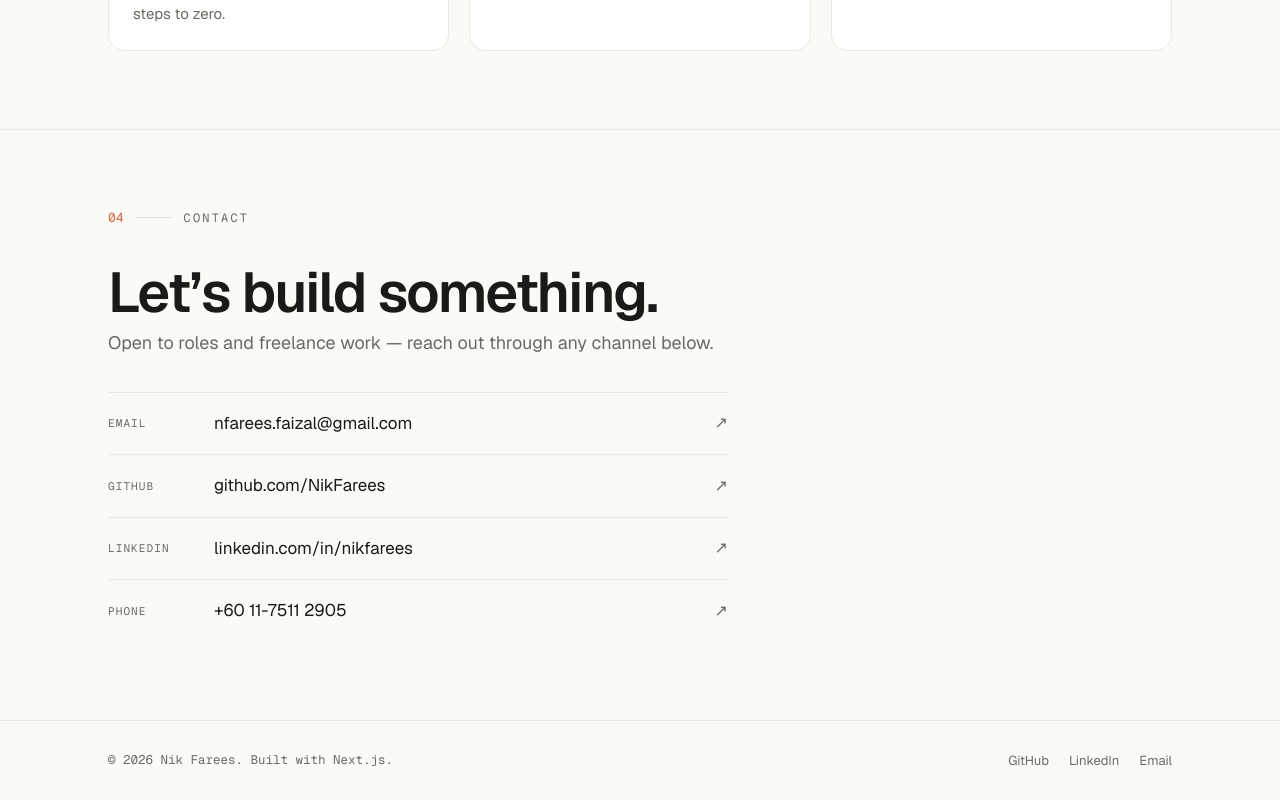
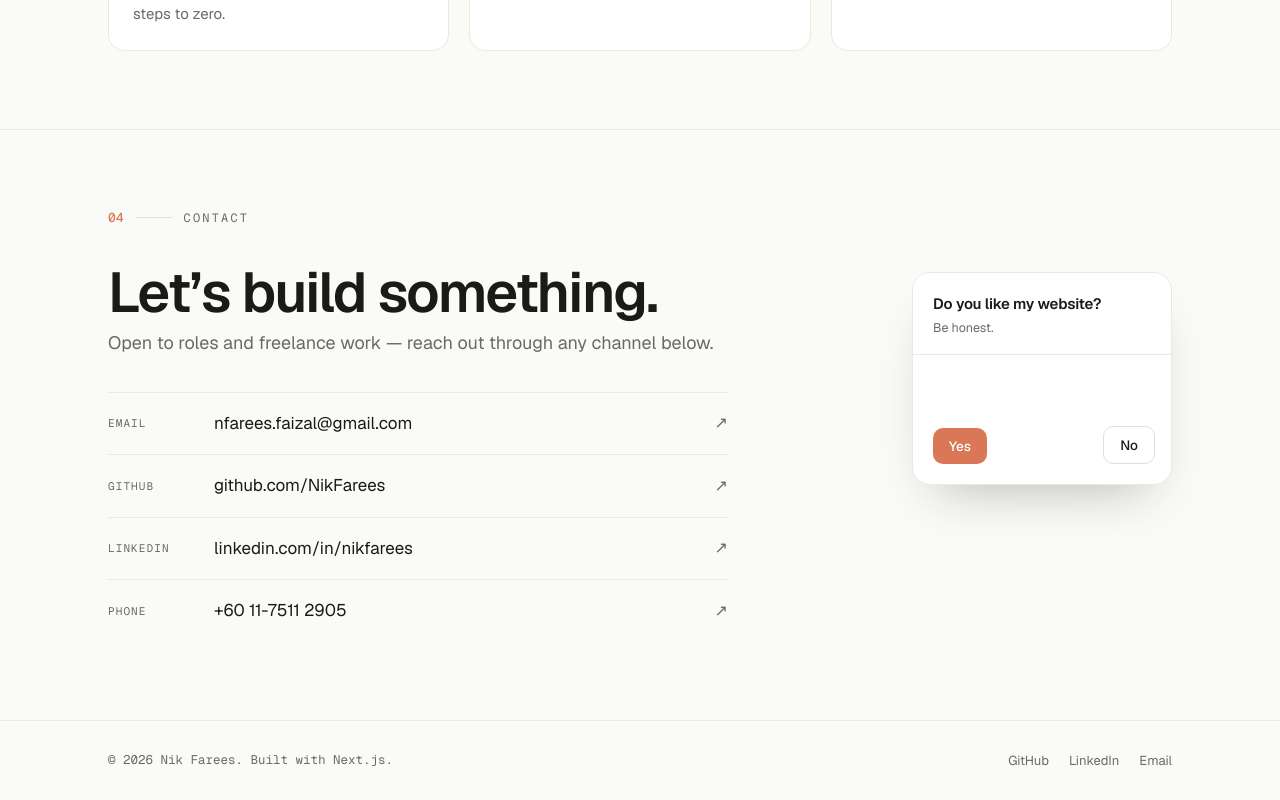
Before and after one commit to NikFarees/fareeslab-portfolio, a Next.js app: page / in a window 1280 px wide. Shown: the part 2079-2879 px from the top of the page. Built offline with nearby package versions, Linux system fonts and the light colour scheme.

Commit message:
contact and project card tweaks

```diff
--- a/app/projects/[slug]/page.tsx
+++ b/app/projects/[slug]/page.tsx
@@ -65,7 +65,7 @@ export default function ProjectDetail({
                   : "bg-[#eef5ef] text-[#3c7d54]"
               }`}
             >
-              {isPrivate ? "🔒 Private" : "● Public"}
+              {isPrivate ? "Private" : "● Public"}
             </span>
           </div>
 
@@ -100,7 +100,6 @@ export default function ProjectDetail({
             </div>
           ) : (
             <div className="mt-6 flex max-w-[560px] items-center gap-2.5 rounded-[12px] border border-[#e0c4a6] bg-accent-wash px-4 py-3.5 text-[13.5px] text-[#8a5631]">
-              <span>🔒</span>
               {isPrivate
                 ? "This is a private client project — source code and live link are not publicly available."
                 : "Links for this project will be added soon."}
--- a/components/Contact.tsx
+++ b/components/Contact.tsx
@@ -1,7 +1,179 @@
+"use client";
+
+import { useState, useRef, useCallback, useEffect } from "react";
 import { site } from "@/data/site";
 import Reveal from "./Reveal";
 import SectionTag from "./SectionTag";
 
+// ---------------------------------------------------------------------------
+// Confetti canvas
+// ---------------------------------------------------------------------------
+function Confetti({ onDone }: { onDone: () => void }) {
+  const canvasRef = useRef<HTMLCanvasElement>(null);
+
+  useEffect(() => {
+    const canvas = canvasRef.current;
+    if (!canvas) return;
+    const ctx = canvas.getContext("2d");
+    if (!ctx) return;
+
+    canvas.width = window.innerWidth;
+    canvas.height = window.innerHeight;
+
+    const COLORS = ["#D97757", "#5fb573", "#6f8fb5", "#e0b04f", "#e06c5b", "#f0c070"];
+    const pieces = Array.from({ length: 160 }, () => ({
+      x: Math.random() * canvas.width,
+      y: -20 - Math.random() * 120,
+      vx: (Math.random() - 0.5) * 6,
+      vy: Math.random() * 2 + 1,
+      color: COLORS[Math.floor(Math.random() * COLORS.length)],
+      w: Math.random() * 11 + 4,
+      h: Math.random() * 7 + 3,
+      rot: Math.random() * 360,
+      rotV: (Math.random() - 0.5) * 12,
+      alpha: 1,
+    }));
+
+    let raf: number;
+    const tick = () => {
+      ctx.clearRect(0, 0, canvas.width, canvas.height);
+      let any = false;
+      for (const p of pieces) {
+        p.x += p.vx;
+        p.y += p.vy;
+        p.vy += 0.07;
+        p.rot += p.rotV;
+        if (p.y > canvas.height * 0.55) p.alpha -= 0.018;
+        if (p.alpha > 0) {
+          any = true;
+          ctx.save();
+          ctx.globalAlpha = Math.max(0, p.alpha);
+          ctx.translate(p.x, p.y);
+          ctx.rotate((p.rot * Math.PI) / 180);
+          ctx.fillStyle = p.color;
+          ctx.fillRect(-p.w / 2, -p.h / 2, p.w, p.h);
+          ctx.restore();
+        }
+      }
+      if (any) raf = requestAnimationFrame(tick);
+      else onDone();
+    };
+
+    raf = requestAnimationFrame(tick);
+    return () => cancelAnimationFrame(raf);
+  // eslint-disable-next-line react-hooks/exhaustive-deps
+  }, []);
+
+  return <canvas ref={canvasRef} className="pointer-events-none fixed inset-0 z-50" />;
+}
+
+// ---------------------------------------------------------------------------
+// Toast
+// ---------------------------------------------------------------------------
+function Toast({ visible }: { visible: boolean }) {
+  return (
+    <div
+      className={`fixed bottom-8 left-1/2 z-50 -translate-x-1/2 rounded-2xl bg-[#1c1b18] px-5 py-3 text-[14px] font-medium text-white shadow-xl transition-all duration-300 ${
+        visible ? "translate-y-0 opacity-100" : "translate-y-3 opacity-0"
+      }`}
+    >
+      Glad you like it — you made my day!
+    </div>
+  );
+}
+
+// ---------------------------------------------------------------------------
+// The fun widget
+// ---------------------------------------------------------------------------
+function FunWidget() {
+  const [noPos, setNoPos] = useState<{ x: number; y: number } | null>(null);
+  const [confetti, setConfetti] = useState(false);
+  const [toast, setToast] = useState(false);
+  const [toastVisible, setToastVisible] = useState(false);
+  const [done, setDone] = useState(false);
+  const arenaRef = useRef<HTMLDivElement>(null);
+  const noRef = useRef<HTMLButtonElement>(null);
+
+  const escape = useCallback(() => {
+    const arena = arenaRef.current;
+    const btn = noRef.current;
+    if (!arena || !btn) return;
+    const aw = arena.offsetWidth;
+    const ah = arena.offsetHeight;
+    const bw = btn.offsetWidth || 80;
+    const bh = btn.offsetHeight || 36;
+    // pick a position far from current
+    const cur = noPos ?? { x: aw - bw - 16, y: ah - bh - 16 };
+    let nx: number, ny: number;
+    do {
+      nx = Math.random() * (aw - bw);
+      ny = Math.random() * (ah - bh);
+    } while (Math.abs(nx - cur.x) < 40 && Math.abs(ny - cur.y) < 40);
+    setNoPos({ x: nx, y: ny });
+  }, [noPos]);
+
+  const handleYes = () => {
+    setDone(true);
+    setConfetti(true);
+    setToast(true);
+    setTimeout(() => setToastVisible(true), 40);
+    setTimeout(() => setToastVisible(false), 2800);
+    setTimeout(() => setToast(false), 3400);
+  };
+
+  if (done) {
+    return (
+      <>
+        {confetti && <Confetti onDone={() => setConfetti(false)} />}
+        {toast && <Toast visible={toastVisible} />}
+        <div className="flex w-[260px] flex-col items-center rounded-[18px] border border-line bg-surface px-5 py-7 text-center shadow-card">
+          <p className="mt-3 text-[15px] font-semibold">You&rsquo;re awesome!</p>
+          <p className="mt-1 text-[13px] text-ink-soft">Thanks for stopping by.</p>
+        </div>
+      </>
+    );
+  }
+
+  return (
+    <div className="w-[260px] overflow-hidden rounded-[18px] border border-line bg-surface shadow-card">
+      {/* Header */}
+      <div className="px-5 pt-5 pb-4">
+        <p className="text-[15px] font-semibold tracking-[-0.01em]">Do you like my website?</p>
+        <p className="mt-1 text-[12.5px] text-ink-soft">Be honest.</p>
+      </div>
+
+      {/* Arena — No button runs around in here */}
+      <div ref={arenaRef} className="relative h-[130px] border-t border-line">
+        {/* Yes — stays put */}
+        <button
+          onClick={handleYes}
+          className="absolute bottom-5 left-5 rounded-[10px] bg-accent px-4 py-2 text-[13.5px] font-medium text-white transition-colors hover:bg-accent-dark"
+        >
+          Yes
+        </button>
+
+        {/* No — runs away */}
+        <button
+          ref={noRef}
+          onMouseEnter={escape}
+          onClick={escape}
+          style={
+            noPos
+              ? { position: "absolute", left: noPos.x, top: noPos.y, transition: "left 0.12s ease, top 0.12s ease" }
+              : { position: "absolute", bottom: 20, right: 16 }
+          }
+          className="rounded-[10px] border border-line-strong bg-surface px-4 py-2 text-[13.5px] font-medium text-ink"
+        >
+          No
+        </button>
+      </div>
+    </div>
+  );
+}
+
+// ---------------------------------------------------------------------------
+// Contact section
+// ---------------------------------------------------------------------------
 type Row = { label: string; value: string; href: string; external?: boolean };
 
 export default function Contact() {
@@ -19,6 +191,10 @@ export default function Contact() {
         <Reveal>
           <SectionTag number="04" label="Contact" />
         </Reveal>
+
+        <div className="flex flex-wrap items-start justify-between gap-10">
+          {/* Left: contact info */}
+          <div className="flex-1">
             <Reveal>
               <h2 className="mb-2 text-[clamp(34px,5vw,56px)] font-semibold leading-[1.02] tracking-[-0.03em]">
                 Let&rsquo;s build something.
@@ -35,9 +211,7 @@ export default function Contact() {
                 <a
                   key={r.label}
                   href={r.href}
-              {...(r.external
-                ? { target: "_blank", rel: "noopener noreferrer" }
-                : {})}
+                  {...(r.external ? { target: "_blank", rel: "noopener noreferrer" } : {})}
                   className="group flex items-center gap-[18px] border-t border-line py-[18px] transition-all hover:pl-3.5"
                 >
                   <span className="w-[88px] flex-none font-mono text-[11px] uppercase tracking-[0.1em] text-ink-soft">
@@ -53,6 +227,13 @@ export default function Contact() {
               ))}
             </Reveal>
           </div>
+
+          {/* Right: fun widget */}
+          <Reveal delay={0.14} className="flex w-full justify-center pt-2 md:w-auto md:justify-start">
+            <FunWidget />
+          </Reveal>
+        </div>
+      </div>
     </section>
   );
 }
--- a/components/ProjectCard.tsx
+++ b/components/ProjectCard.tsx
@@ -10,7 +10,7 @@ function VisibilityTag({ visibility }: { visibility: Project["visibility"] }) {
         isPrivate ? "bg-accent-wash text-[#a9542f]" : "bg-[#eef5ef] text-[#3c7d54]"
       }`}
     >
-      {isPrivate ? "🔒 Private" : "● Public"}
+      {isPrivate ? "Private" : "● Public"}
     </span>
   );
 }
```
Lines whose indentation alone changed are shown as unchanged.
